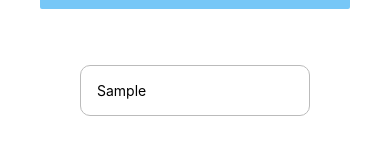
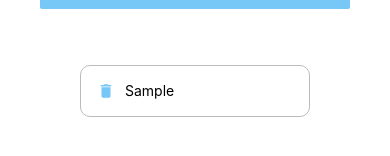
Before and after one commit to brandon-lai/todo-list-react-native, a React Native app: screen / in a window 390 px wide. Both pictures are taken after typing "Sample" into the empty fields and a click on the button "ADD TODO". Shown: the part 184-340 px from the top of the page. Built offline with nearby package versions, Linux system fonts and the light colour scheme.

Commit message:
adds clear input button and icons to todos

```diff
--- a/components/addTodo.js
+++ b/components/addTodo.js
@@ -14,6 +14,7 @@
             style={styles.input}
             placeholder="new todo..."
             onChangeText={changeHandler}
+            clearButtonMode="always"
             />
             <Button onPress={() => submitHandler(text)} title='add todo' color='#77C7F7' />
         </View>
--- a/components/todoItem.js
+++ b/components/todoItem.js
@@ -1,10 +1,14 @@
 import React from 'react';
-import { StyleSheet, Text, TouchableOpacity } from 'react-native';
+import { StyleSheet, Text, TouchableOpacity, View } from 'react-native';
+import { MaterialIcons } from '@expo/vector-icons';
 
 export default function TodoItem({ item, pressHandler }) {
     return (
         <TouchableOpacity onPress={() => pressHandler(item.key)}>
-            <Text style={styles.item}>{item.text}</Text>
+            <View style={styles.item}>
+                <MaterialIcons name='delete' size={18} color='#77C7F7' />
+                <Text style={styles.itemText}>{item.text}</Text>
+            </View>
         </TouchableOpacity>
     );
 }
@@ -16,6 +20,11 @@
         borderColor: '#bbb',
         borderWidth: 1,
         borderStyle: 'solid',
-        borderRadius: 10
+        borderRadius: 10,
+        flexDirection: 'row',
+    },
+
+    itemText: {
+        marginLeft: 10,
     }
 })
```
